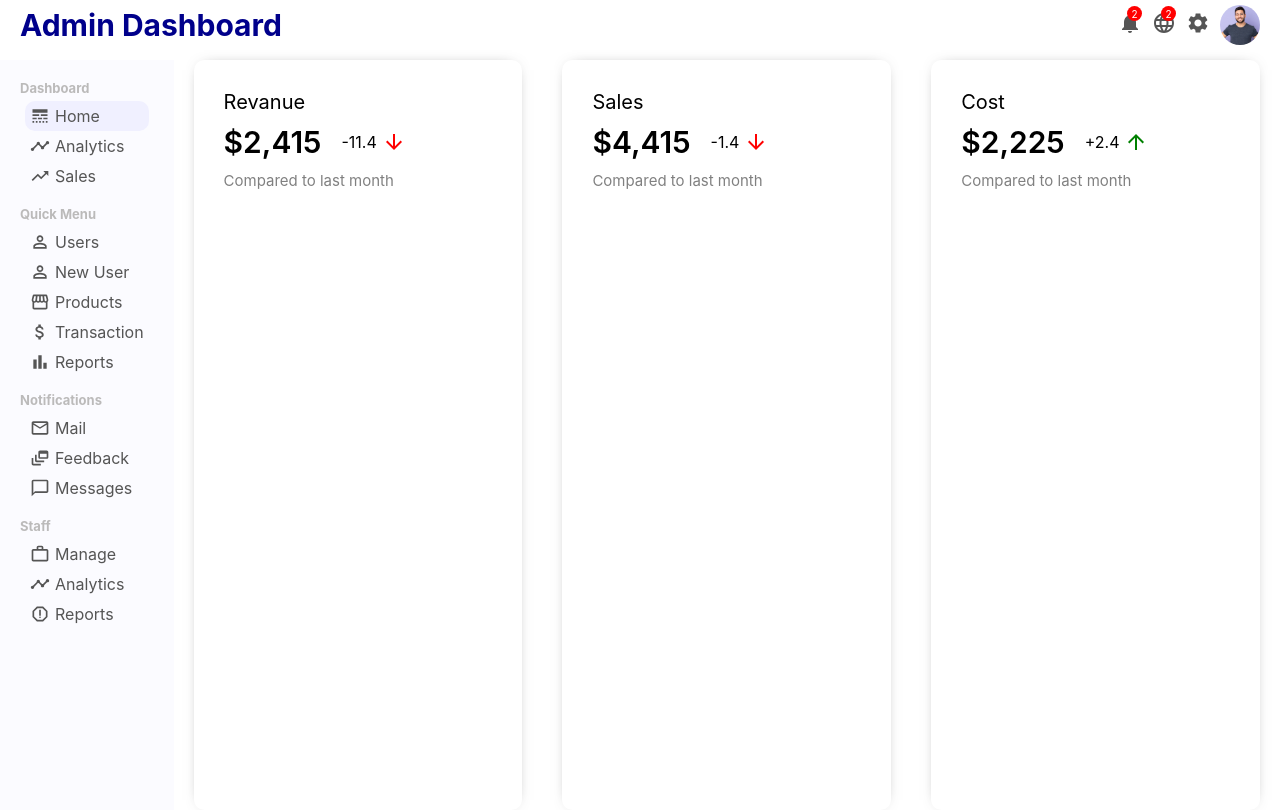
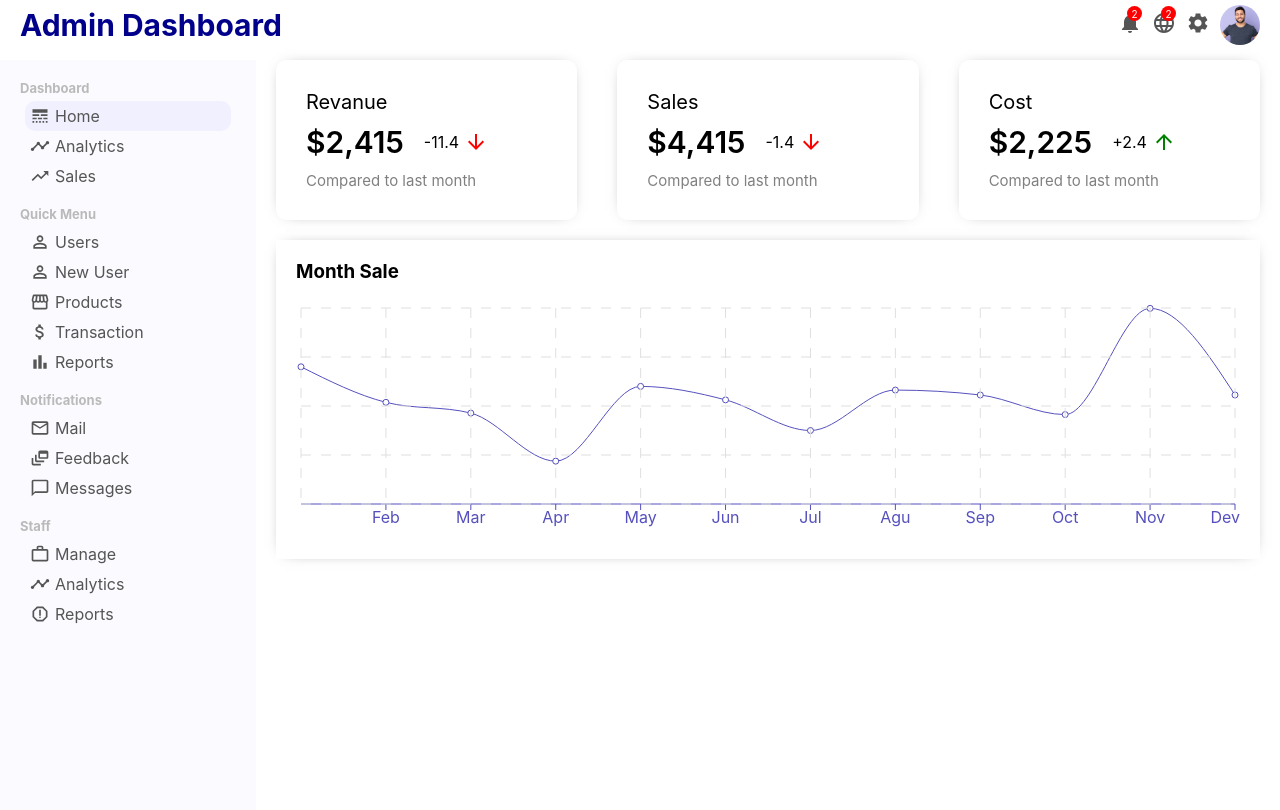
Before and after one commit to matin0303/CMS, a React (Create React App) app: page / in a window 1280 px wide. Built offline with nearby package versions, Linux system fonts and the light colour scheme.

Commit message:
create chart in Home page

```diff
--- a/package.json
+++ b/package.json
@@ -17,6 +17,7 @@
     "react-router-dom": "^6.22.3",
     "react-scripts": "5.0.1",
     "rechart": "^0.0.1",
+    "recharts": "^2.12.4",
     "web-vitals": "^2.1.4"
   },
   "scripts": {
--- /dev/null
+++ b/src/components/chart/Chart.css
@@ -0,0 +1,8 @@
+.chart{
+    margin: 20px;
+    padding: 20px;
+    box-shadow: 0 0 15px -10px rgba(0, 0, 0, 0.75);
+}
+.chartTitle{
+    margin-bottom: 20px;
+}
--- /dev/null
+++ b/src/components/chart/Chart.jsx
@@ -0,0 +1,27 @@
+import React from 'react';
+import './Chart.css';
+import {
+    ResponsiveContainer ,
+    LineChart,
+    Line,
+    XAxis,
+    CartesianGrid,
+    Tooltip
+} from 'recharts'
+
+
+export default function Chart({title,data,dataKey,grid}) {
+  return (
+    <div className='chart'>
+      <h3 className='chartTitle'>{title}</h3>
+      <ResponsiveContainer width="100%" aspect={4}>
+        <LineChart data={data}>
+            <XAxis dataKey='name' stroke='#5550bd'/>
+            <Line dataKey={dataKey} stroke='#5550bd' type='monotone'/>
+            <Tooltip/>
+            {grid && <CartesianGrid stroke='#e0dfdf' strokeDasharray="10"/>}
+        </LineChart>
+      </ResponsiveContainer>
+    </div>
+  )
+}
--- a/src/components/sidebar/Sidebar.css
+++ b/src/components/sidebar/Sidebar.css
@@ -1,5 +1,5 @@
 .sidebar{
-    flex: 1;
+    flex:1;
     height: calc(100vh - 50px);
     background-color: rgb(251,251,255);
     position: sticky;
--- /dev/null
+++ b/src/datas.js
@@ -0,0 +1,52 @@
+let xAxisData = [
+    {
+        'name' : 'Jan',
+        'sale' : 112_000
+    },
+    {
+        'name' : 'Feb',
+        'sale' : 83_000
+    },
+    {
+        'name' : 'Mar',
+        'sale' : 74_200
+    },
+    {
+        'name' : 'Apr',
+        'sale' : 35_000
+    },
+    {
+        'name' : 'May',
+        'sale' : 96_000
+    },
+    {
+        'name' : 'Jun',
+        'sale' : 85_000
+    },
+    {
+        'name' : 'Jul',
+        'sale' : 60_000
+    },
+    {
+        'name' : 'Agu',
+        'sale' : 93_000
+    },
+    {
+        'name' : 'Sep',
+        'sale' : 89_000
+    },
+    {
+        'name' : 'Oct',
+        'sale' : 73_000
+    },
+    {
+        'name' : 'Nov',
+        'sale' : 159_700
+    },
+    {
+        'name' : 'Dev',
+        'sale' : 89_000
+    },
+
+]
+export {xAxisData}
--- a/src/pages/home/Home.css
+++ b/src/pages/home/Home.css
@@ -0,0 +1,4 @@
+.home{
+    flex:4;
+
+}
--- a/src/pages/home/Home.jsx
+++ b/src/pages/home/Home.jsx
@@ -1,8 +1,14 @@
-import React from 'react'
-import Features from '../../components/features/Features'
+import React from 'react';
+import Features from '../../components/features/Features';
+import './Home.css';
+import Chart from '../../components/chart/Chart'
+import { xAxisData } from '../../datas';
 
 export default function Home() {
   return (
+    <div className='home'>
       <Features/>
+      <Chart grid title='Month Sale' data={xAxisData} dataKey='sale'/>
+    </div>
   )
 }
```
Also changed, not shown: 1 other file (tests, documents, lock files or other folders).
